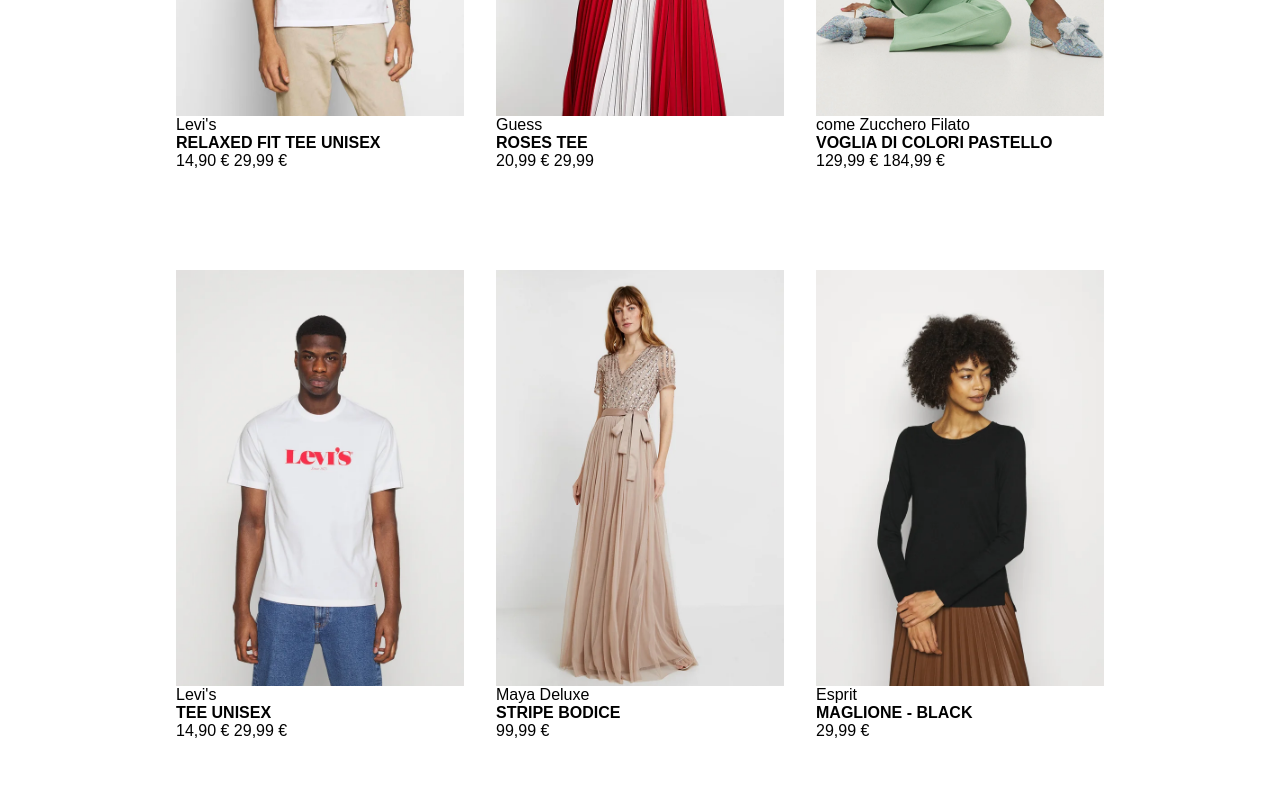
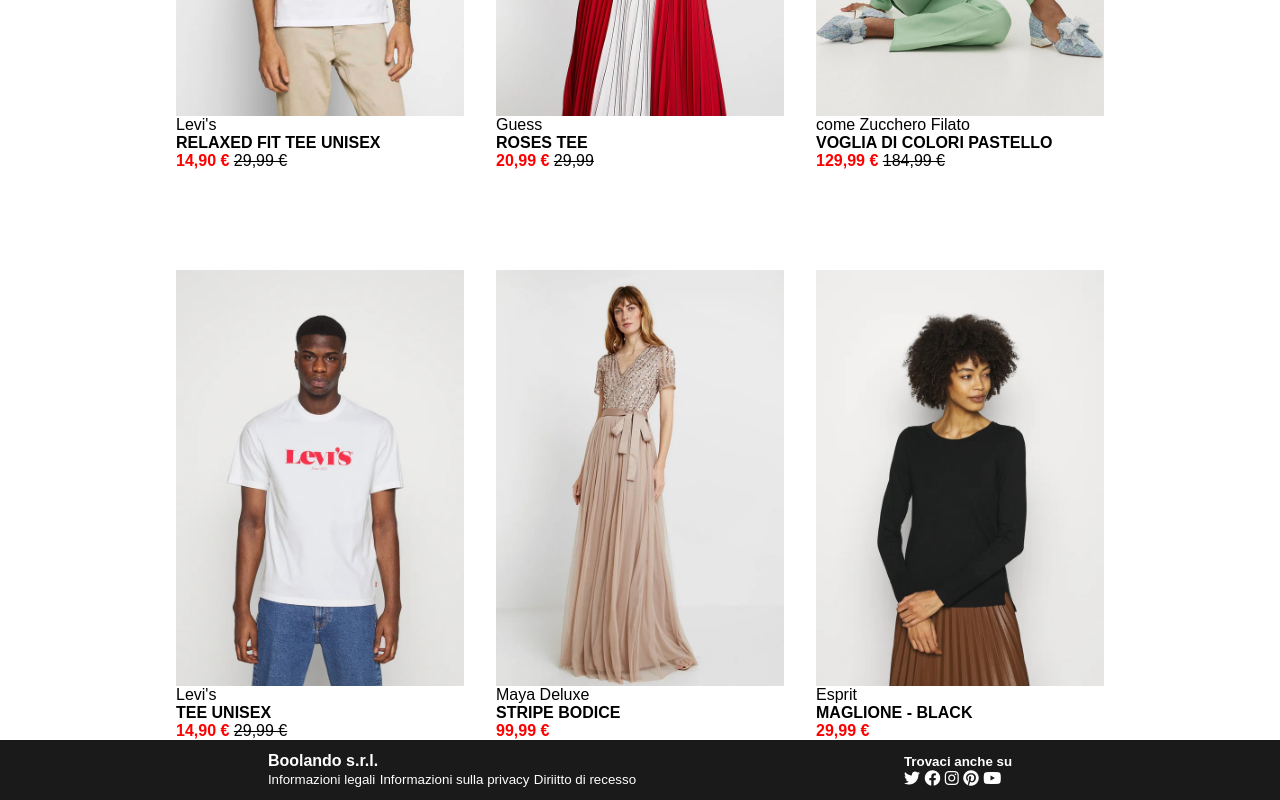
Before and after one commit to PatrikGjikolaj/html-css-boolando, a plain HTML site: page index.html in a window 1280 px wide. Shown: the part 400-1200 px from the top of the page. Before the commit the page ends 1140 px from the top, so only its background shows below. Drawn offline with Linux system fonts and the light colour scheme.

Commit message:
add(footer): testo e formato

```diff
--- a/css/main.css
+++ b/css/main.css
@@ -51,3 +51,18 @@ nav{
     z-index: -1;
     display: none;
 }
+.redText{
+    color: red;
+    font-weight: bold;
+}
+.oldPrice{
+    text-decoration: line-through;
+}
+.endPage{
+    background-color: #1a1a1a;
+    width: 100%;
+    height: 60px;
+    display: flex;
+    justify-content: space-evenly;
+    align-items: center;
+}
--- a/index.html
+++ b/index.html
@@ -38,7 +38,7 @@
                 <div>
                     <span>Levi's</span><br>
                     <span><strong>RELAXED FIT TEE UNISEX</strong></span><br>
-                    <span>14,90 €</span> <span>29,99 €</span>
+                    <span class="redText">14,90 €</span> <span class="oldPrice">29,99 €</span>
                 </div>
             </div>
             <div class="dimImg">
@@ -47,7 +47,7 @@
                 <div>
                     <span>Guess</span><br>
                     <span><strong>ROSES TEE</strong></span><br>
-                    <span>20,99 €</span> <span>29,99</span>
+                    <span class="redText">20,99 €</span> <span class="oldPrice">29,99</span>
                 </div>
             </div>
             <div class="dimImg">
@@ -56,7 +56,7 @@
                 <div>
                     <span>come Zucchero Filato</span><br>
                     <span><strong>VOGLIA DI COLORI PASTELLO</strong></span><br>
-                    <span>129,99 €</span> <span>184,99 €</span>
+                    <span class="redText">129,99 €</span> <span class="oldPrice">184,99 €</span>
                 </div>
             </div>
             <div class="dimImg">
@@ -65,7 +65,7 @@
                 <div>
                     <span>Levi's</span><br>
                     <span><strong>TEE UNISEX</strong></span><br>
-                    <span>14,90 €</span> <span>29,99 €</span>
+                    <span class="redText">14,90 €</span> <span class="oldPrice">29,99 €</span>
                 </div>
             </div>
             <div class="dimImg">
@@ -74,7 +74,7 @@
                 <div>
                     <span>Maya Deluxe</span><br>
                     <span><strong>STRIPE BODICE</strong></span><br>
-                    <span>99,99 €</span> <span>
+                    <span class="redText">99,99 €</span> <span>
                 </div>
             </div>
             <div class="dimImg">
@@ -83,14 +83,29 @@
                 <div>
                     <span>Esprit</span><br>
                     <span><strong>MAGLIONE - BLACK</strong></span><br>
-                    <span>29,99 €</span> <span>
+                    <span class="redText">29,99 €</span>
                 </div>
             </div>
         </div>
     </main>
     <!-- Piè di pagina con collegamento ai social -->
-    <footer>
-
+        <footer>
+        <div class="endPage">
+            <div class="whiteText">
+                <strong>Boolando s.r.l.</strong><br>
+                <a href="" class="whiteText"><small>Informazioni legali</small></a>
+                <a href="" class="whiteText"><small>Informazioni sulla privacy</small></a>
+                <a href="" class="whiteText"><small>Diriitto di recesso</small></a>
+            </div>
+            <div class="whiteText">
+                <strong><small>Trovaci anche su</small></strong><br>
+                <i class="fa-brands fa-twitter"></i>
+                <i class="fa-brands fa-facebook"></i>
+                <i class="fa-brands fa-instagram"></i>
+                <i class="fa-brands fa-pinterest"></i>
+                <i class="fa-brands fa-youtube"></i>
+            </div>
+        </div>
     </footer>
 
 </body>
```
